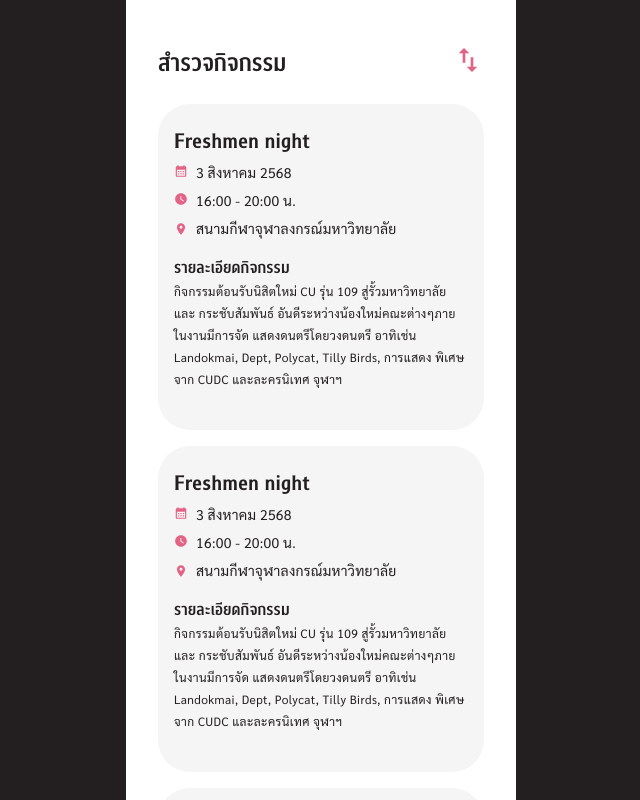
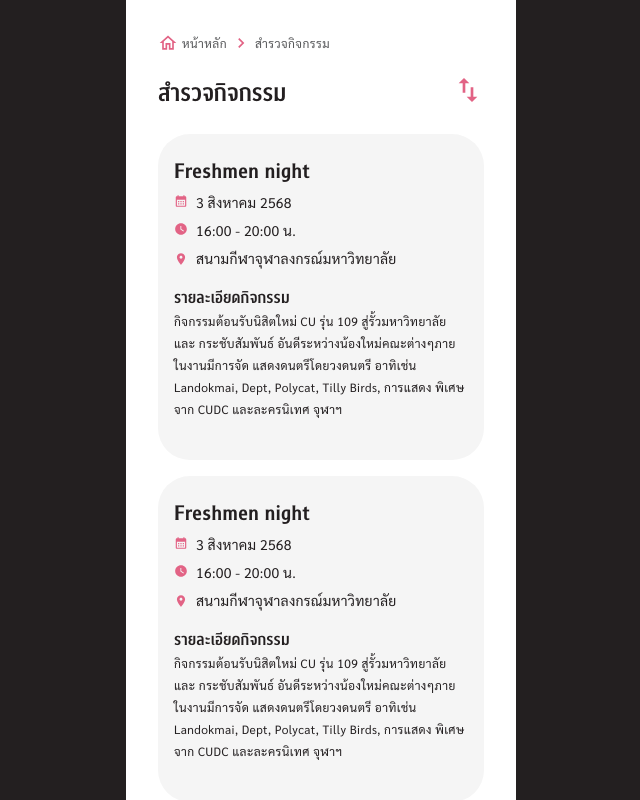
Before and after one commit to cunex-club/quickattend-mobile, a Next.js app: page /discovery in a window 1280 px wide. Shown: the whole page, without its empty margins (319-959 px from the left). Built offline with nearby package versions, Linux system fonts and the light colour scheme.

Commit message:
feat: add breadcrumb to discovery

```diff
--- /dev/null
+++ b/app/[id]/page.tsx
@@ -0,0 +1,10 @@
+'use client';
+
+import { useParams } from 'next/navigation';
+
+function EventDetailDiscovery() {
+  const { id } = useParams();
+  return <p>This is Event {id} from Landing Page</p>;
+}
+
+export default EventDetailDiscovery;
--- a/app/detail/page.tsx
+++ /dev/null
@@ -1,7 +0,0 @@
-export default function EventDetail() {
-  return (
-    <div>
-      <p>This is Event Detail Page</p>
-    </div>
-  );
-}
--- /dev/null
+++ b/app/discovery/[id]/page.tsx
@@ -0,0 +1,10 @@
+'use client';
+
+import { useParams } from 'next/navigation';
+
+function EventDetailDiscovery() {
+  const { id } = useParams();
+  return <p>This is Event {id} from Discovery Page</p>;
+}
+
+export default EventDetailDiscovery;
--- a/app/discovery/page.tsx
+++ b/app/discovery/page.tsx
@@ -5,8 +5,11 @@ import {
   ArrowUpward,
   ChevronLeft,
   ChevronRight,
+  ChevronRightOutlined,
+  HomeOutlined,
   SwapVert,
 } from '@mui/icons-material';
+import Link from 'next/link';
 import { useEffect, useRef, useState } from 'react';
 
 export default function Discovery() {
@@ -64,8 +67,20 @@ export default function Discovery() {
   return (
     <div
       ref={topRef}
-      className="w-full h-screen overflow-auto relative flex flex-col px-8 py-12"
+      className="w-full h-screen overflow-auto relative flex flex-col px-8 pt-8 pb-12"
     >
+      {/* Breadcrumb */}
+      <div className="flex gap-1 mb-6 items-center">
+        <Link className="flex gap-1 items-center" href="/">
+          <HomeOutlined fontSize="small" className="text-primary" />
+          <p className="body-small-primary text-neutral-500">หน้าหลัก</p>
+        </Link>
+        <ChevronRightOutlined fontSize="small" className="text-primary" />
+        <Link className="flex gap-1 items-center" href="/discovery">
+          <p className="body-small-primary text-neutral-500">สำรวจกิจกรรม</p>
+        </Link>
+      </div>
+
       {/* Events */}
       <div className="mb-6">
         {/* Header */}
--- a/app/layout.tsx
+++ b/app/layout.tsx
@@ -32,7 +32,9 @@ export default function RootLayout({
           backgroundColor: 'var(--neutral-600)',
         }}
       >
-        <div className="w-full max-w-[390px] bg-neutral-white">{children}</div>
+        <div className="w-full max-w-[390px] min-h-screen bg-neutral-white">
+          {children}
+        </div>
       </body>
     </html>
   );
--- a/components/DiscoveryEventCard.tsx
+++ b/components/DiscoveryEventCard.tsx
@@ -1,4 +1,5 @@
 import { CalendarMonth, LocationOn, WatchLater } from '@mui/icons-material';
+import Link from 'next/link';
 
 interface DiscoveryEventCardProps {
   id: string;
@@ -18,12 +19,10 @@ export default function DiscoveryEventCard({
   description,
 }: DiscoveryEventCardProps) {
   return (
-    <div
+    <Link
       key={id}
       className="w-full min-h-[326px] h-fit bg-neutral-100 rounded-4xl flex flex-col px-4 py-6 cursor-pointer overflow-visible"
-      onClick={() => {
-        alert(`Go to Event ${id}`);
-      }}
+      href={`/discovery/${id}`}
     >
       {/* Header */}
       <div className="flex justify-between items-center gap-4 mb-1">
@@ -67,6 +66,6 @@ export default function DiscoveryEventCard({
         </h2>
         <p className="body-small-primary text-neutral-600">{description}</p>
       </div>
-    </div>
+    </Link>
   );
 }
--- a/components/MyEventCard.tsx
+++ b/components/MyEventCard.tsx
@@ -12,6 +12,7 @@ import {
 } from '@mui/icons-material';
 import QuickAttendButton from './QuickAttendButton';
 import LLEPopup from './LLEPopup';
+import Link from 'next/link';
 
 interface MyEventCardProps {
   id: string;
@@ -36,12 +37,10 @@ export default function MyEventCard({
   const [openShareDropdown, setOpenShareDropdown] = useState(false);
 
   return (
-    <div
+    <Link
       key={id}
       className="w-full min-h-[326px] h-fit bg-neutral-100 rounded-4xl flex flex-col px-4 py-6 cursor-pointer overflow-visible"
-      onClick={() => {
-        alert(`Go to Event ${id}`);
-      }}
+      href={`/${id}`}
     >
       {/* Header */}
       <div className="flex justify-between items-center gap-4 mb-1">
@@ -127,7 +126,10 @@ export default function MyEventCard({
             <QuickAttendButton
               variant="outline"
               type="icon"
-              onClick={e => e.stopPropagation()}
+              onClick={e => {
+                e.stopPropagation();
+                setOpenLLEPopup(true);
+              }}
             >
               <TrendingUp sx={{ width: 20, height: 20 }} />
             </QuickAttendButton>
@@ -182,6 +184,6 @@ export default function MyEventCard({
 
         {openLLEPopup && <LLEPopup setOpenLLEPopup={setOpenLLEPopup} />}
       </div>
-    </div>
+    </Link>
   );
 }
--- a/components/PastEventCard.tsx
+++ b/components/PastEventCard.tsx
@@ -14,6 +14,7 @@ import {
 } from '@mui/icons-material';
 import QuickAttendButton from './QuickAttendButton';
 import LLEPopup from './LLEPopup';
+import Link from 'next/link';
 
 interface PastEventCardProps {
   id: string;
@@ -63,15 +64,13 @@ export default function PastEventCard({
       </div>
 
       {/* Expandable Section */}
-      <div
+      <Link
         className={`transition-all duration-300 ease-in-out overflow-hidden ${
           openDetail
             ? 'min-h-[300px] opacity-100 mt-2'
             : 'max-h-0 opacity-0 mt-0'
         }`}
-        onClick={() => {
-          alert(`Go to Event ${id}`);
-        }}
+        href={`/${id}`}
       >
         {/* Information */}
         <div className="flex flex-col gap-1 mb-4">
@@ -185,7 +184,7 @@ export default function PastEventCard({
             </QuickAttendButton>
           </div>
         </div>
-      </div>
+      </Link>
 
       {/* LLE Popup */}
       {openLLEPopup && <LLEPopup setOpenLLEPopup={setOpenLLEPopup} />}
```
